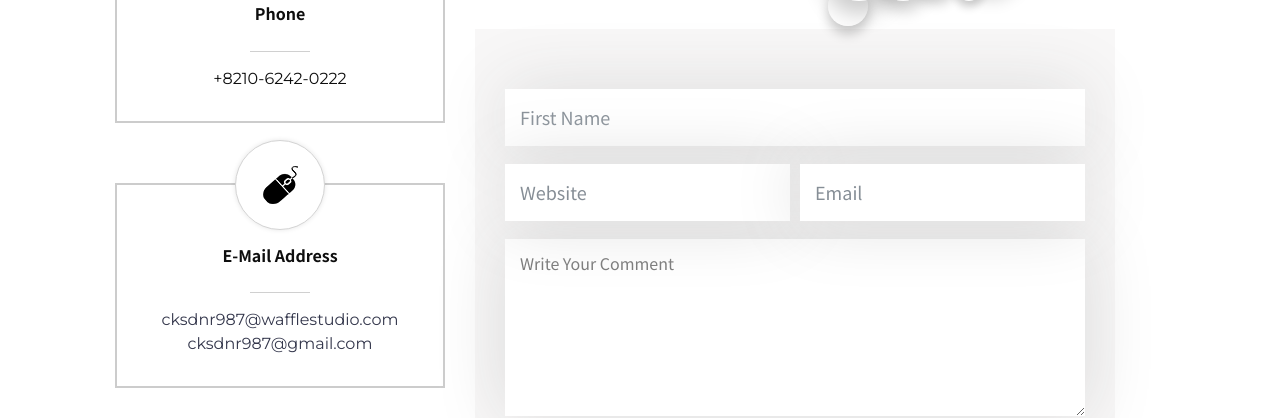
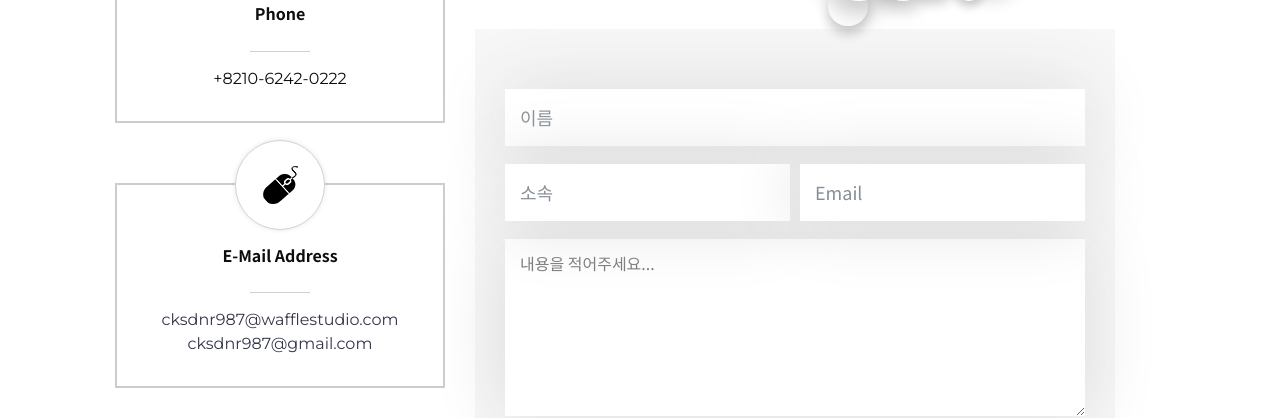
Before and after one commit to chanwook97/chanwook97.github.io, a Jekyll site: the page built from portfolio.html, in a window 1280 px wide. Shown: the part 4247-4665 px from the top of the page. Built offline with Jekyll 4.4.1, drawn with Linux system fonts in a browser that asks for light colours; nearby versions of some CDN libraries.

Commit message:
Contact form implemented

```diff
--- a/_includes/contact_section.html
+++ b/_includes/contact_section.html
@@ -13,7 +13,8 @@
                         <div class="col-md-4 col-sm-12">
                             <div class="contact-info">
                                 <div class="contact-box  wow fadeIn text-center">
-                                    <div class="contact-box-logo"><img src="{{site.baseurl}}/assets/images/mobile.png" alt="services logo" />
+                                    <div class="contact-box-logo">
+                                        <img src="{{site.baseurl}}/assets/images/mobile.png" alt="services logo" />
                                     </div>
                                     <a href="#">
                                         <h5>phone</h5>
@@ -22,7 +23,8 @@
                                     <p>+8210-6242-0222</p>
                                 </div>
                                 <div class="contact-box  wow fadeIn text-center">
-                                    <div class="contact-box-logo"><img src="{{site.baseurl}}/assets/images/mouse.png" alt="services logo" />
+                                    <div class="contact-box-logo">
+                                        <img src="{{site.baseurl}}/assets/images/mouse.png" alt="services logo" />
                                     </div>
                                     <a href="#">
                                         <h5>e-mail address</h5>
@@ -36,24 +38,24 @@
                         <div class="col-md-8 col-sm-12">
                             <div class="contact-form text-left">
                                 <h3>재미있는 프로젝트를 기다리고 있어요!</h3>
-                                <form action="#">
+                                <form action="https://formspree.io/cksdnr987@wafflestudio.com" method="POST">
                                     <div class="form-row">
                                         <div class="form-group first-name col-md-12">
-                                            <input type="text" class="form-control" placeholder="First name" required>
+                                            <input type="text" class="form-control" placeholder="이름" name="name" required>
                                         </div>
                                     </div>
                                     <div class="form-row">
                                         <div class="form-group url col-md-6">
-                                            <input type="text" class="form-control" placeholder="Website">
+                                            <input type="text" class="form-control" placeholder="소속" name="belongto">
                                         </div>
                                         <div class="form-group email col-md-6">
-                                            <input type="email" class="form-control" placeholder="Email" required>
+                                            <input type="email" class="form-control" placeholder="Email" name="_replyto" required>
                                         </div>
                                     </div>
                                     <div class="form-group comment">
-                                        <textarea placeholder="write your comment" id="textarea" rows="8"></textarea>
+                                        <textarea placeholder="내용을 적어주세요..." id="textarea" name="comment" rows="8"></textarea>
                                     </div>
-                                    <button type="submit" class="hover-rpl btn btn-primary">Send Message</button>
+                                    <button type="submit" value="Send" class="hover-rpl btn btn-primary">Send Message</button>
                                 </form>
                             </div>
                         </div>
```
Lines whose indentation alone changed are shown as unchanged.
